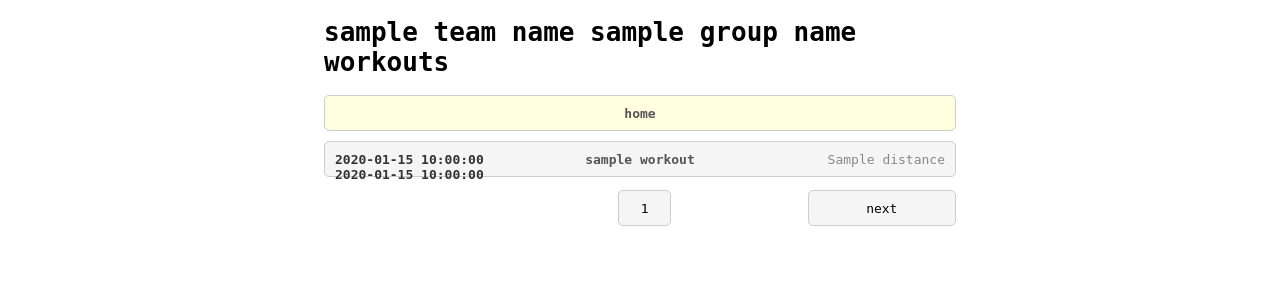
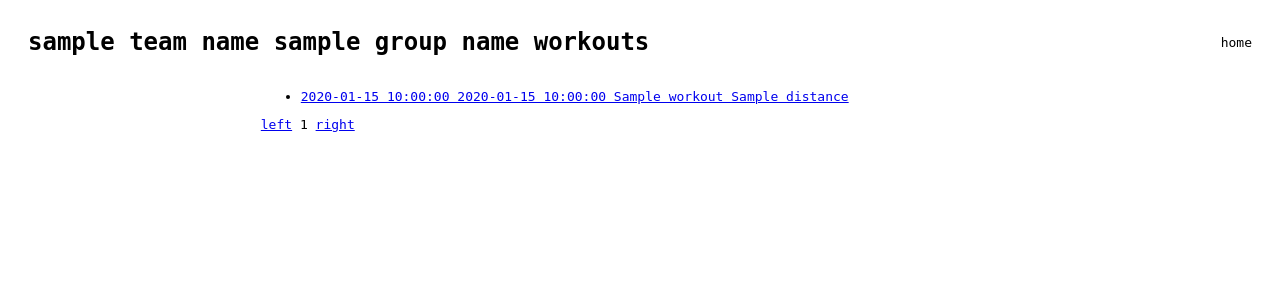
Before and after one commit to bwhybel/workout, a Flask app: template templates/workouts_view.html in a window 1280 px wide. Shown: the top 300 px of the page. Run offline with Flask 3, Linux system fonts and the light colour scheme; the template is opened without the code that fills it: most values are stand-ins (such as "Sample title", 1, 10 or a date in 2020).

Commit message:
working with main page

```diff
--- a/templates/base.html
+++ b/templates/base.html
@@ -8,21 +8,71 @@
       body {
         font-family: monospace;
       }
+
       textarea, input, button {
         font-family: inherit;
         font-size: inherit;
       }
 
       .content {
-        width: 50%;
+        width: 60%;
         margin: 0 auto;
       }
+
+      .main-header {
+	  padding: 20px;
+	  display: flex;
+	  justify-content: space-between;
+	  align-items: center;
+      }
+
+      #header-title {
+	  margin: 0;
+	  font-size: 24px;
+      }
+
+      .header-links ul {
+	  list-style: none;
+	  padding: 0;
+	  margin: 0;
+	  display: flex;
+      }
+
+      .header-links ul li {
+	  margin-right: 20px;
+      }
+
+      .header-links ul li a {
+	  color: inherit;
+	  text-decoration: none;
+	  transition: color 0.3s ease;
+      }
+
+      .header-links ul li a:hover {
+	  color: #00f; /* Hover color */
+      }
+
+      .header-links ul li:last-child {
+	  margin-right: 0;
+      }
+
       {% block style %} {% endblock %}
     </style>
   </head>
   <body style="font-family: monospace">
+    <header class="main-header">
+      <h1 id="header-title"></h1>
+      <nav class="header-links">
+	<ul>
+	  {% block links %}{% endblock %}
+	</ul>
+      </nav>
+    </header>
     <div class="content" style="font-family: monospace">
       {% block content %} {% endblock %}
     </div>
+    <script>
+      document.getElementById('header-title').innerHTML = document.title;
+    </script>
   </body>
 </html>
--- a/templates/index.html
+++ b/templates/index.html
@@ -1,6 +1,7 @@
 {% extends 'base.html' %}
+{% block title %}writing workouts{% endblock %}
 {% block content %}
-<h1>{% block title %}writing workouts{% endblock %}</h1>
+
 <form action={{ url_for('code') }} method="post">
   <label for='code'>code</label>
   <input type='password' id='code' name='code'>
--- a/templates/workouts_view.html
+++ b/templates/workouts_view.html
@@ -1,104 +1,26 @@
 {% extends 'base.html' %}
-{% block style %}
-ul {
-  list-style-type: none;
-  padding: 0;
-}
 
-li {
-  margin-bottom: 10px;
-  padding: 10px;
-  border: 1px solid #ccc;
-  background-color: #f5f5f5;
-  border-radius: 5px;
-  cursor: pointer;
-  height: 14px;
-}
+{% block title %}{{ team_name.lower() }} {{ group_name.lower() }} workouts{% endblock %}
 
-.navigation {
-  padding: 10px;
-  border: 1px solid #ccc;
-  background-color: #f5f5f5;
-  border-radius: 5px;
-  cursor: pointer;
-  height: 14px;
-  width: 20%;
-  text-align: center;
-}
+{% block links %}
+<li><a href="{{ url_for('index') }}">home</a></li>
+{% if should_write %}
+<li><a href="{{ url_for('write_workout', group_id=group_id) }}">write new workout</a></li>
+{% endif %}
+{% endblock %}
 
-.page {
-  padding: 10px;
-  border: 1px solid #ccc;
-  background-color: #f5f5f5;
-  border-radius: 5px;
-  height: 14px;
-  width: 5%;
-  text-align: center;
-}
-
-.home {
-  background-color: #ffffe0;
-  text-align: center;
-}
-
-.new {
-  background-color: #add8e6;
-  text-align: center;
-}
-
-.date {
-  font-weight: bold;
-  color: #333;
-  text-align: left;
-  float: left;
-  width: 25%;
-}
-
-.title {
-  font-weight: bold;
-  color: #555;
-  text-align: center;
-  float: left;
-  width: 50%;
-}
-
-.distance {
-  color: #888;
-  text-align: right;
-  float: right;
-  width: 25%;
-}
-{% endblock %}
 {% block content %}
-<h1>{% block title %}{{ team_name.lower() }} {{ group_name.lower() }} workouts{% endblock %}</h1>
 <ul>
-  <li class="home" onclick="redirectToWorkout('{{ url_for('index') }}')">
-    <div class="date">&nbsp;</div>
-    <div class="title">home</div>
-    <div class="distance">&nbsp;</div>
-  </li>
-  {% if should_write %}
-  <li class="new" onclick="redirectToWorkout('{{ url_for('write_workout', group_id=group_id) }}')">
-    <div class="date">&nbsp;</div>
-    <div class="title">write new workout</div>
-    <div class="distance">&nbsp;</div>
-  </li>
-  {% endif %}
   {% for workout in workouts %}
-  <li onclick="redirectToWorkout('{{ url_for('write_workout_id', id=workout['id']) }}')">
-    <div class="date">{{ workout['date'] }} {{ workout['time_of_day'] }}</div>
-    <div class="title">{{ workout['title'].lower() }}</div>
-    <div class="distance">{{ workout['distance'] }}</div>
+  <li>
+    <a href="{{ url_for('write_workout_id', id=workout['id']) }}">
+      {{ workout['date'] }} {{ workout['time_of_day'] }} {{ workout['title'] }} {{ workout['distance'] }}
+    </a>
   </li>
   {% endfor %}
 </ul>
-<div class="navigation" style="float: left;{% if page - 1 <= 0 %}visibility: hidden;{% endif %}" onclick="redirectToWorkout('{{ url_for('workouts', group_id=group_id, page=page-1) }}')">previous</div>
-<div style="width: 23%;float: left;">&nbsp;</div>
-<div class="page" style="float: left;">{{ page }}</div>
-<div class="navigation" style="float: right;" onclick="redirectToWorkout('{{ url_for('workouts', group_id=group_id, page=page+1) }}')">next</div>
-<script>
-function redirectToWorkout(url) {
-  window.location.href = url;
-}
-</script>
+
+<a href="{{ url_for('workouts', group_id=group_id, page=page-1) }}">left</a>
+<span>{{ page }}</span>
+<a href="{{ url_for('workouts', group_id=group_id, page=page+1) }}">right</a>
 {% endblock %}
```
Also changed, not shown: templates/workout_writer.html (+53 -56 lines).
